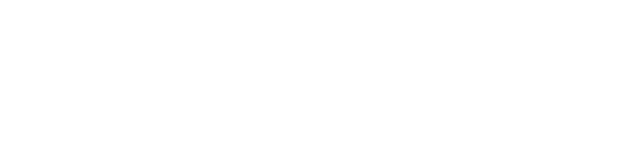
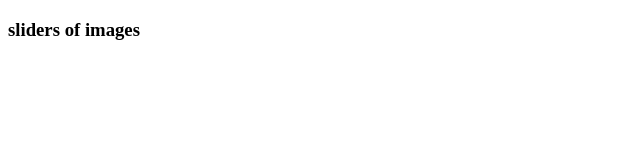
Before and after one commit to ParvezMah/my-fourth-repository, a plain HTML site: page index.html in a window 1280 px wide. Shown: the whole page, without its empty margins (0-640 px from the left). Drawn offline with Linux system fonts and the light colour scheme.

Commit message:
modify commited

```diff
--- a/index.html
+++ b/index.html
@@ -6,6 +6,8 @@
     <title>My Fourth Repo</title>
 </head>
 <body>
-
+    <div>
+        <h3>sliders of images</h3>
+    </div>
 </body>
 </html>
```
Also changed, not shown: styles/style.css (added).
